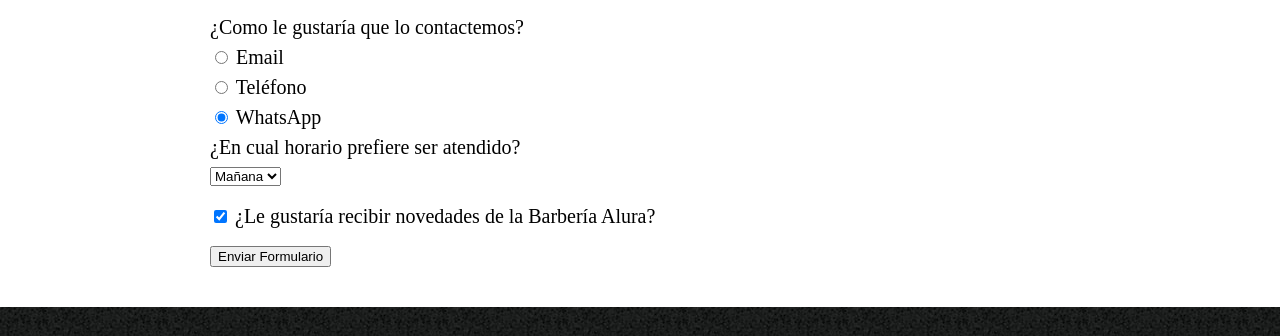
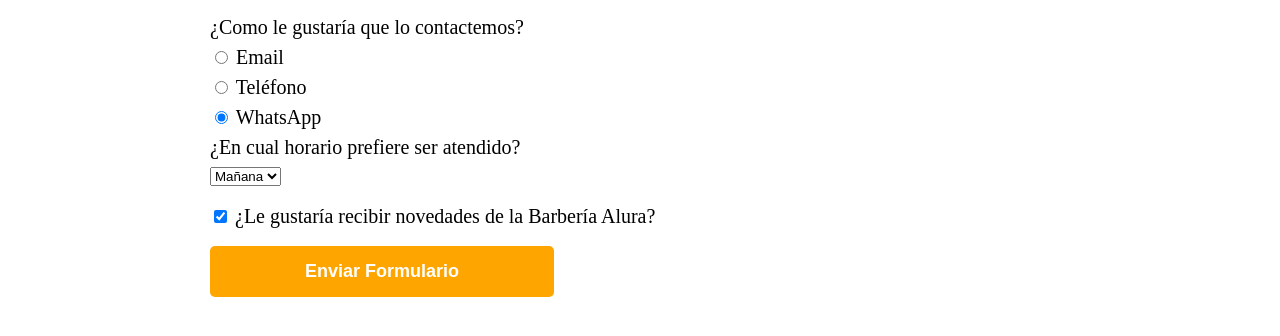
Before and after one commit to CarlosMunera/PracticasAluraOracle_HTML5yCSS3_3, a plain HTML site: page contacto.html in a window 1280 px wide. Shown: the part 805-1141 px from the top of the page. Drawn offline with Linux system fonts and the light colour scheme.

Commit message:
Finalizada actividad 5.CSS avanzado

```diff
--- a/contacto.html
+++ b/contacto.html
@@ -70,7 +70,7 @@
             </label>
 
 
-            <input type="submit" name="" value="Enviar Formulario">
+            <input class="enviar" type="submit" name="" value="Enviar Formulario">
         </form>
     </main>
     <footer>
--- a/styles.css
+++ b/styles.css
@@ -122,3 +122,22 @@
 .checkbox {
     margin: 20px 0;
 }
+
+.enviar {
+    width: 40%;
+    padding: 15px 0;
+    font-size: 18px;
+    font-weight: bold;
+    color: #FFFFFF;
+    background-color: orange;
+    border: none;
+    border-radius: 5px;
+    transition: 1s all;
+    cursor: pointer;
+}
+
+.enviar:hover {
+    background-color: darkorange;
+    transform: scale(1.2);
+    /* transform: rotate(360deg) */
+}
```
